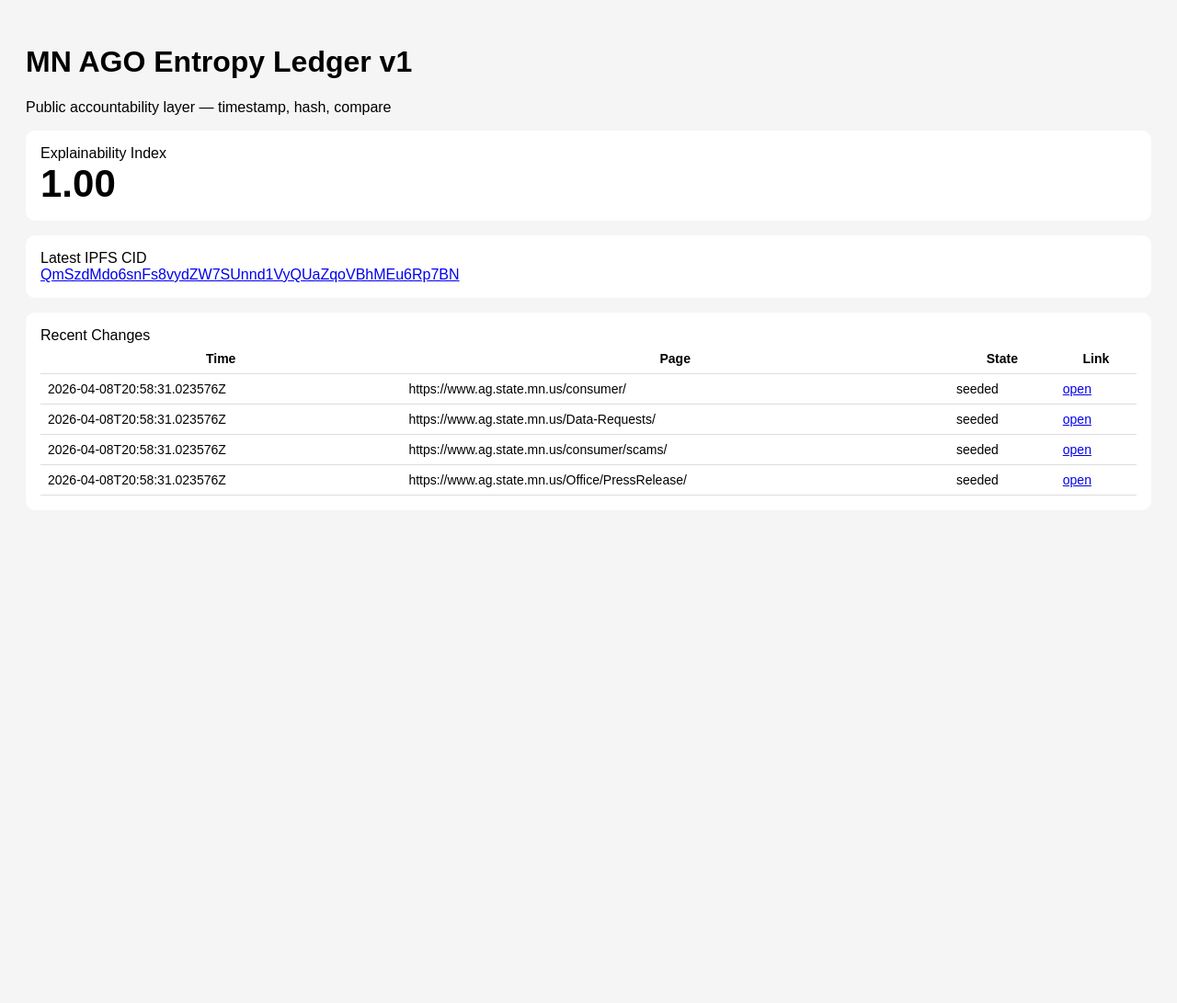
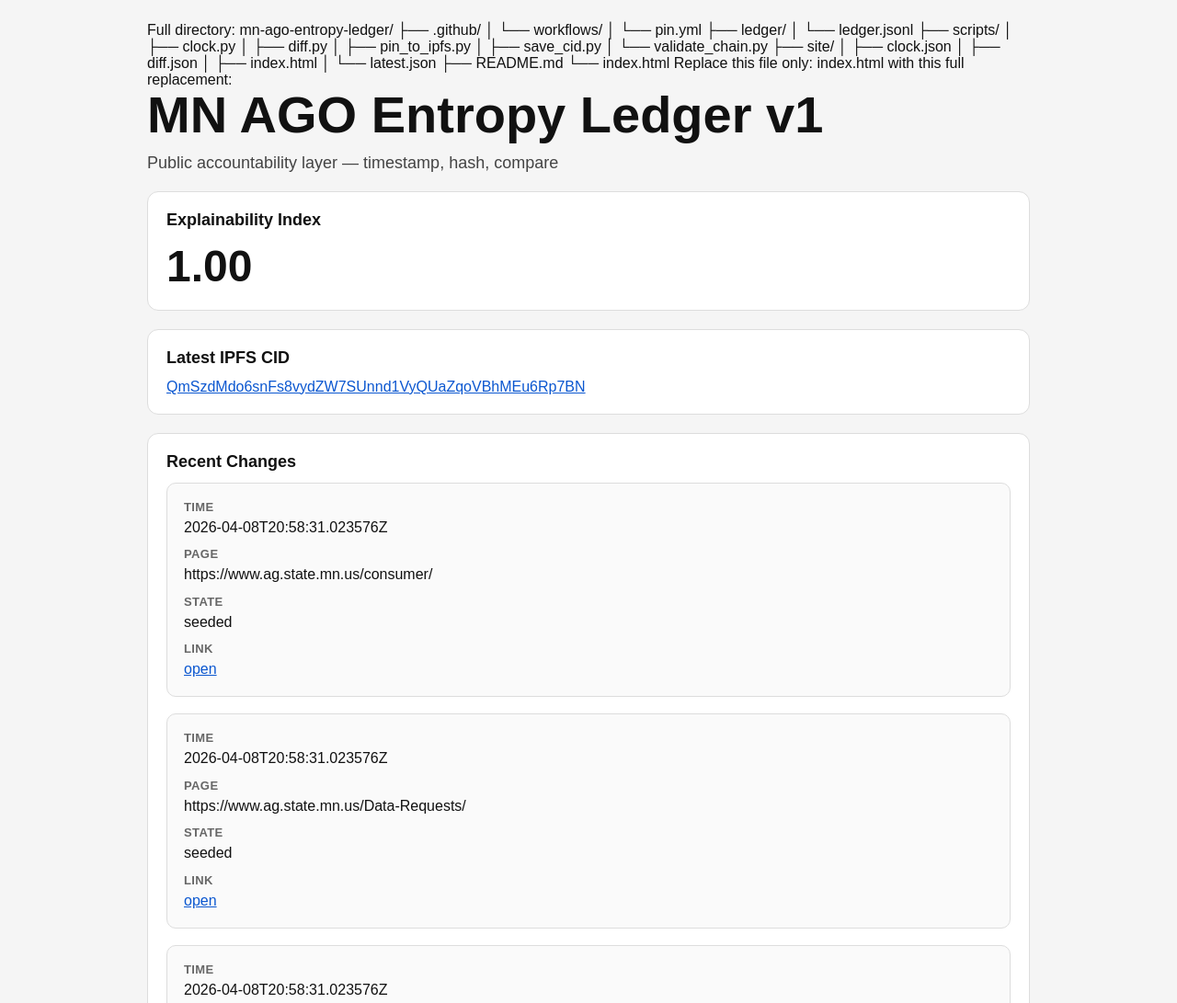
Before and after one commit to jsonwisdom/mn-ago-entropy-ledger, a plain HTML site: page index.html in a window 1280 px wide. Shown: the top 1091 px of the page at 92% size. Before the commit the page ends 800 px from the top, so only its background shows below. Drawn offline with Linux system fonts and the light colour scheme.

Commit message:
Update index.html

```diff
--- a/index.html
+++ b/index.html
@@ -1,96 +1,244 @@
+Full directory:
+
+mn-ago-entropy-ledger/
+├── .github/
+│   └── workflows/
+│       └── pin.yml
+├── ledger/
+│   └── ledger.jsonl
+├── scripts/
+│   ├── clock.py
+│   ├── diff.py
+│   ├── pin_to_ipfs.py
+│   ├── save_cid.py
+│   └── validate_chain.py
+├── site/
+│   ├── clock.json
+│   ├── diff.json
+│   ├── index.html
+│   └── latest.json
+├── README.md
+└── index.html
+
+Replace this file only:
+
+index.html
+
+with this full replacement:
+
 <!DOCTYPE html>
 <html lang="en">
 <head>
-<meta charset="UTF-8">
-<meta name="viewport" content="width=device-width, initial-scale=1.0">
+  <meta charset="UTF-8" />
+  <meta name="viewport" content="width=device-width, initial-scale=1.0" />
   <title>MN AGO Entropy Ledger</title>
+  <style>
+    body {
+      font-family: Arial, sans-serif;
+      margin: 0;
+      padding: 24px;
+      background: #f5f5f5;
+      color: #111;
+    }
 
-<style>
-body { font-family: Arial; padding: 20px; background:#f5f5f5; }
-.card { background:#fff; padding:16px; border-radius:10px; margin:16px 0; }
-.big { font-size:42px; font-weight:bold; }
-table { width:100%; border-collapse:collapse; }
-td, th { padding:8px; border-bottom:1px solid #ddd; font-size:14px; }
-a { word-break: break-all; }
+    h1 {
+      margin: 0 0 12px 0;
+      font-size: 48px;
+      line-height: 1.05;
+      word-break: break-word;
+    }
+
+    p {
+      margin: 0 0 20px 0;
+      font-size: 18px;
+      color: #444;
+    }
+
+    .card {
+      background: white;
+      border: 1px solid #ddd;
+      border-radius: 12px;
+      padding: 20px;
+      margin: 20px 0;
+      overflow: hidden;
+    }
+
+    .label {
+      font-size: 18px;
+      font-weight: 700;
+      margin-bottom: 12px;
+    }
+
+    .big {
+      font-size: 48px;
+      font-weight: 700;
+    }
+
+    .cid-link {
+      word-break: break-all;
+    }
+
+    .muted {
+      color: #666;
+    }
+
+    .error {
+      color: #b00020;
+      font-weight: 700;
+    }
+
+    .changes-list {
+      display: flex;
+      flex-direction: column;
+      gap: 14px;
+    }
+
+    .change-item {
+      border: 1px solid #ddd;
+      border-radius: 10px;
+      padding: 14px;
+      background: #fafafa;
+    }
+
+    .change-row {
+      margin-bottom: 10px;
+      word-break: break-word;
+    }
+
+    .change-row:last-child {
+      margin-bottom: 0;
+    }
+
+    .change-key {
+      font-size: 13px;
+      font-weight: 700;
+      color: #666;
+      text-transform: uppercase;
+      letter-spacing: 0.03em;
+      margin-bottom: 4px;
+    }
+
+    .change-value {
+      font-size: 16px;
+      color: #111;
+      line-height: 1.4;
+      word-break: break-word;
+    }
+
+    a {
+      color: #0b57d0;
+      word-break: break-all;
+    }
+
+    @media (min-width: 768px) {
+      body {
+        max-width: 960px;
+        margin: 0 auto;
+      }
+
+      h1 {
+        font-size: 56px;
+      }
+
+      .changes-list {
+        gap: 18px;
+      }
+
+      .change-item {
+        padding: 18px;
+      }
+    }
   </style>
 </head>
-
 <body>
-
   <h1>MN AGO Entropy Ledger v1</h1>
   <p>Public accountability layer — timestamp, hash, compare</p>
 
   <div class="card">
-<div>Explainability Index</div>
+    <div class="label">Explainability Index</div>
     <div id="score" class="big">0.00</div>
   </div>
 
   <div class="card">
-<div>Latest IPFS CID</div>
-<div id="cid">Loading...</div>
+    <div class="label">Latest IPFS CID</div>
+    <div id="cid" class="muted">Loading...</div>
   </div>
 
   <div class="card">
-<div>Recent Changes</div>
-<table>
-<thead>
-<tr>
-<th>Time</th>
-<th>Page</th>
-<th>State</th>
-<th>Link</th>
-</tr>
-</thead>
-<tbody id="rows"></tbody>
-</table>
+    <div class="label">Recent Changes</div>
+    <div id="rows" class="changes-list"></div>
   </div>
 
   <script>
-async function run() {
+    async function loadSite() {
+      const scoreEl = document.getElementById("score");
+      const cidEl = document.getElementById("cid");
+      const rowsEl = document.getElementById("rows");
+
       try {
+        const diffRes = await fetch("./site/diff.json", { cache: "no-store" });
+        if (!diffRes.ok) {
+          throw new Error("diff.json not found");
+        }
 
-    // LOAD DIFF
-    const diff = await fetch("./site/diff.json?nocache=" + Date.now());
-    const diffData = await diff.json();
-    const rows = diffData.data || [];
+        const diffObj = await diffRes.json();
+        const rows = Array.isArray(diffObj.data) ? diffObj.data : [];
 
-    // SCORE
-    document.getElementById("score").textContent = (rows.length / 4).toFixed(2);
+        scoreEl.textContent = (rows.length / 4).toFixed(2);
 
-    // TABLE
-    const table = document.getElementById("rows");
-    table.innerHTML = "";
+        rowsEl.innerHTML = "";
 
-    rows.forEach(r => {
+        for (const row of rows) {
+          const url = row.source_url || row.url || "";
+          const state = row.state || "";
+          const time = row.time || "";
 
-      // 🔥 CRITICAL FIX: support BOTH field names
-      const url = r.source_url || r.url || "";
+          const item = document.createElement("div");
+          item.className = "change-item";
+          item.innerHTML = `
+            <div class="change-row">
+              <div class="change-key">Time</div>
+              <div class="change-value">${time}</div>
+            </div>
+            <div class="change-row">
+              <div class="change-key">Page</div>
+              <div class="change-value">${url}</div>
+            </div>
+            <div class="change-row">
+              <div class="change-key">State</div>
+              <div class="change-value">${state}</div>
+            </div>
+            <div class="change-row">
+              <div class="change-key">Link</div>
+              <div class="change-value">
+                <a href="${url || "#"}" target="_blank" rel="noopener noreferrer">open</a>
+              </div>
+            </div>
+          `;
+          rowsEl.appendChild(item);
+        }
 
-      const tr = document.createElement("tr");
-      tr.innerHTML = `
-        <td>${r.time || ""}</td>
-        <td>${url}</td>
-        <td>${r.state || ""}</td>
-        <td><a href="${url}" target="_blank">open</a></td>
-      `;
-      table.appendChild(tr);
-    });
+        const latestRes = await fetch("./site/latest.json", { cache: "no-store" });
+        if (!latestRes.ok) {
+          throw new Error("latest.json not found");
+        }
 
-    // LOAD CID
-    const latest = await fetch("./site/latest.json?nocache=" + Date.now());
-    const latestData = await latest.json();
+        const latestObj = await latestRes.json();
+        const cid = latestObj.cid || "";
 
-    const cid = latestData.cid || "";
-    document.getElementById("cid").innerHTML =
-      `<a href="https://ipfs.io/ipfs/${cid}" target="_blank">${cid}</a>`;
-
-  } catch (e) {
-    document.getElementById("cid").innerText = "FAILED";
+        if (cid) {
+          cidEl.innerHTML = `<a class="cid-link" href="https://ipfs.io/ipfs/${cid}" target="_blank" rel="noopener noreferrer">${cid}</a>`;
+        } else {
+          cidEl.textContent = "No CID found";
+        }
+      } catch (err) {
+        scoreEl.textContent = "0.00";
+        cidEl.innerHTML = `<span class="error">Failed to load site data</span>`;
+        rowsEl.innerHTML = `<div class="error">Failed to load recent changes</div>`;
       }
     }
 
-run();
+    loadSite();
   </script>
-
 </body>
 </html>
```
Lines whose indentation alone changed are shown as unchanged.
